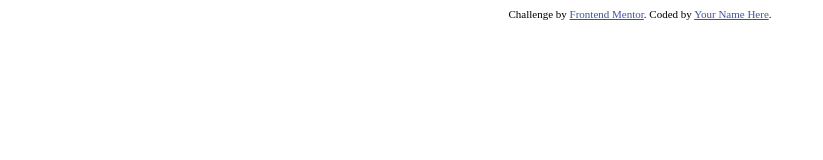
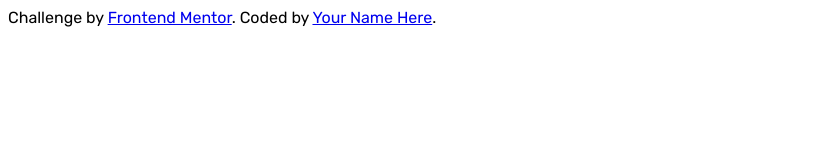
Before and after one commit to roseandlily33/milkAndSugar21, a plain HTML site: page index.html in a window 1280 px wide. Shown: the whole page, without its empty margins (0-823 px from the left). Drawn offline with Linux system fonts and the light colour scheme.

Commit message:
Imported colours and fonts

```diff
--- a/index.html
+++ b/index.html
@@ -5,14 +5,10 @@
   <meta name="viewport" content="width=device-width, initial-scale=1.0"> <!-- displays site properly based on user's device -->
 
   <link rel="icon" type="image/png" sizes="32x32" href="./images/favicon-32x32.png">
-
+  <link rel="stylesheet" href="style.css"/>
   <title>Frontend Mentor | Interactive comments section</title>
 
-  <!-- Feel free to remove these styles or customise in your own stylesheet 👍 -->
-  <style>
-    .attribution { font-size: 11px; text-align: center; }
-    .attribution a { color: hsl(228, 45%, 44%); }
-  </style>
+
 </head>
 <body>
 
--- /dev/null
+++ b/style.css
@@ -0,0 +1,16 @@
+@import url('https://fonts.googleapis.com/css2?family=Rubik:wght@400;500;700&display=swap');
+:root{
+
+--Moderateblue: hsl(238, 40%, 52%);
+--SoftRed: hsl(358, 79%, 66%);
+--Lightgrayishblue: hsl(239, 57%, 85%);
+--Palered: hsl(357, 100%, 86%);
+--Darkblue: hsl(212, 24%, 26%);
+--GrayishBlue: hsl(211, 10%, 45%);
+--Lightgray: hsl(223, 19%, 93%);
+--Verylightgray: hsl(228, 33%, 97%);
+--White: hsl(0, 0%, 100%);
+}
+body{
+    font-family: 'Rubik', sans-serif;
+}
```
Also changed, not shown: 1 other file.
